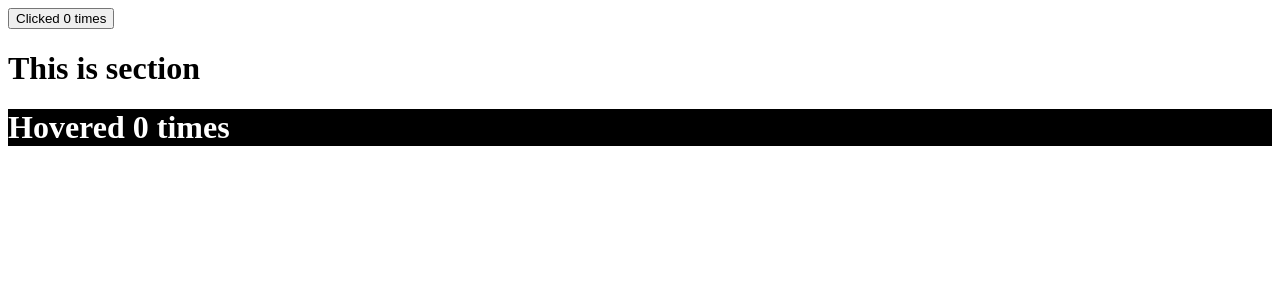
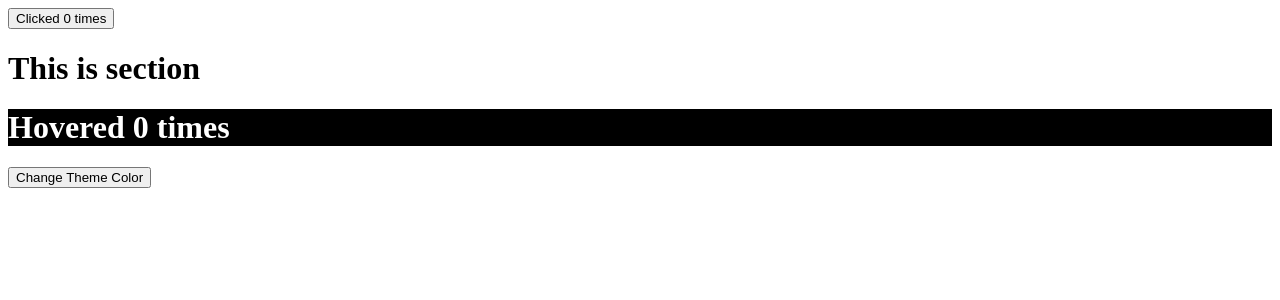
Before and after one commit to AbidAhmed2018831062/myreact, a React (Create React App) app: page / in a window 1280 px wide. Shown: the top 300 px of the page. Built offline with nearby package versions, Linux system fonts and the light colour scheme.

Commit message:
ChangeTheme, UseContext and ContextType

```diff
--- a/src/App.js
+++ b/src/App.js
@@ -10,6 +10,24 @@ import Click from './RenderProp/Click';
 import ButtonClick from './RenderProp/ClickCounter';
 class  App extends React.Component {
  // const list=[1,2,3]
+ state={
+   theme:'dark',
+   changeTheme:()=>{
+     this.setState(({theme})=>{
+       if(theme==='dark'){
+       return ({
+         theme:'light'
+       })
+      }
+      else
+      {
+        return ({
+          theme:'dark'
+        })
+      }
+     })
+   }
+ }
  render(){
   return (
     // <Emoji>
@@ -26,8 +44,8 @@ class  App extends React.Component {
   //  </div>
   <div>
     <Click
-     render={ (count,incrementChange)=> <ButtonClick count={count} incrementCount={incrementChange}/>}/>
-    <themeContext.Provider value={{theme:"Dark"}}><Section/></themeContext.Provider>
+     render={ (count,incrementChange)=><ButtonClick count={count} incrementCount={incrementChange}/>}/>
+    <themeContext.Provider value={this.state}><Section/></themeContext.Provider>
   </div>
     )
   }
--- a/src/contexts/Click.js
+++ b/src/contexts/Click.js
@@ -10,7 +10,7 @@ render()
 {
     const {children}=this.props;
 
-return children(this.state.count,this.incrementChange);
+    return children(this.state.count,this.incrementChange);
 
     }
  }
--- a/src/contexts/Content.js
+++ b/src/contexts/Content.js
@@ -1,19 +1,16 @@
+import { useContext } from 'react';
 import Click from './Click';
 import HoverCounter from './HoverCounter';
 import themeContext from './themecontext';
 
 export default function Content (){
+    const context=useContext(themeContext);//for class Classname.contextType=themecontext should be used
+    const {theme,changeTheme}=context;
+  //  console.log(changeTheme);
     return (
         <>
         <Click>
-     { (count,incrementChange)=>
-     <themeContext.Consumer>
-         {
-         ({theme})=>{ //console.log(value);
-        return <HoverCounter count={count} incrementCount={incrementChange} theme={theme}/>
-        }
-    }
-   </themeContext.Consumer>
+     { (count,incrementChange)=>  <HoverCounter count={count} incrementCount={incrementChange} theme={theme} changeTheme={changeTheme}/>
 }</Click>
         </>
     )
--- a/src/contexts/Context.js
+++ b/src/contexts/Context.js
@@ -1,3 +1,5 @@
+
+//Manually Created Context
 class Context{
     constructor(value=null)
     {
--- a/src/contexts/HoverCounter.js
+++ b/src/contexts/HoverCounter.js
@@ -1,9 +1,10 @@
 
-const HoverCounter=({count,incrementCount,theme})=>{
-    const style=theme==='Dark'?{backgroundColor:'black',color:'white'}:null;
+const HoverCounter=({count,incrementCount,theme,changeTheme})=>{
+    const style=theme==='dark'?{backgroundColor:'black',color:'white'}:{backgroundColor:'grey',color:'white'};
     return (
         <div>
             <h1 onMouseOver={incrementCount} style={style}>Hovered {count} times</h1>
+            <button onClick={changeTheme}>Change Theme Color</button>
         </div>
     )
     }
--- a/src/contexts/themecontext.js
+++ b/src/contexts/themecontext.js
@@ -1,5 +1,7 @@
-import createContext from "./Context";
 
- const themeContext=createContext({theme:'blue'});
+import React from "react";
+ const themeContext=React.createContext({
+     theme:'blue'
+ });
  console.log(themeContext)
  export default themeContext;
```
